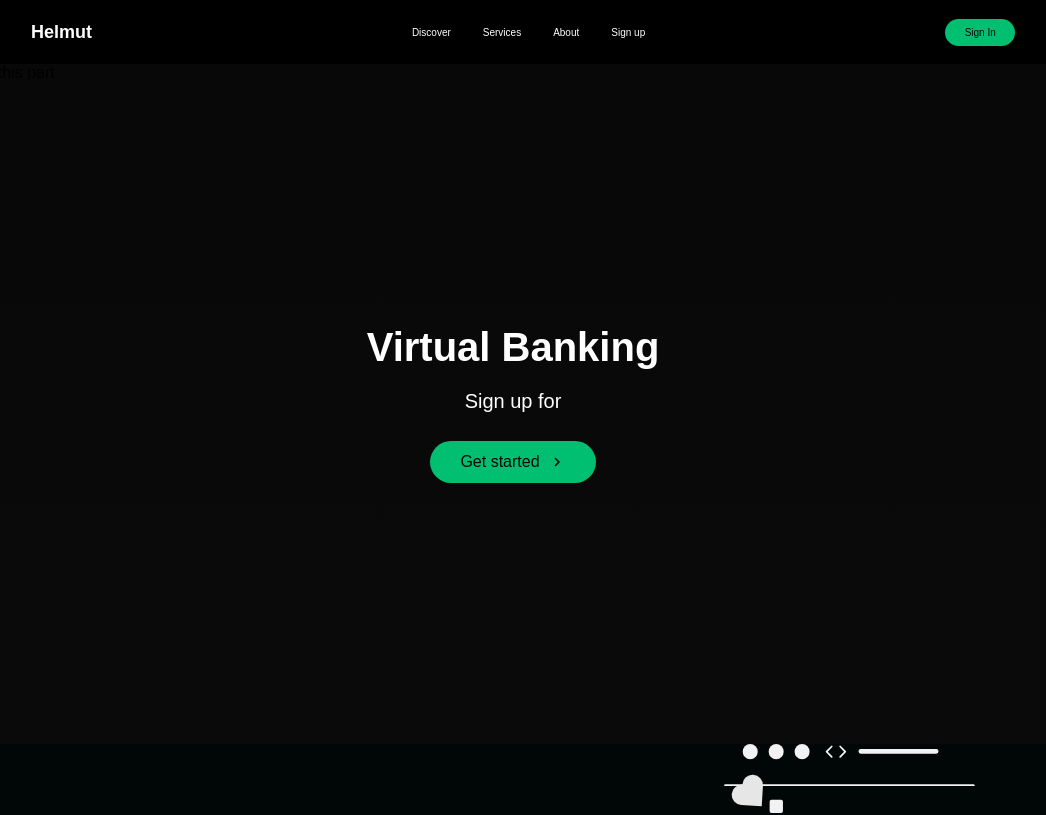
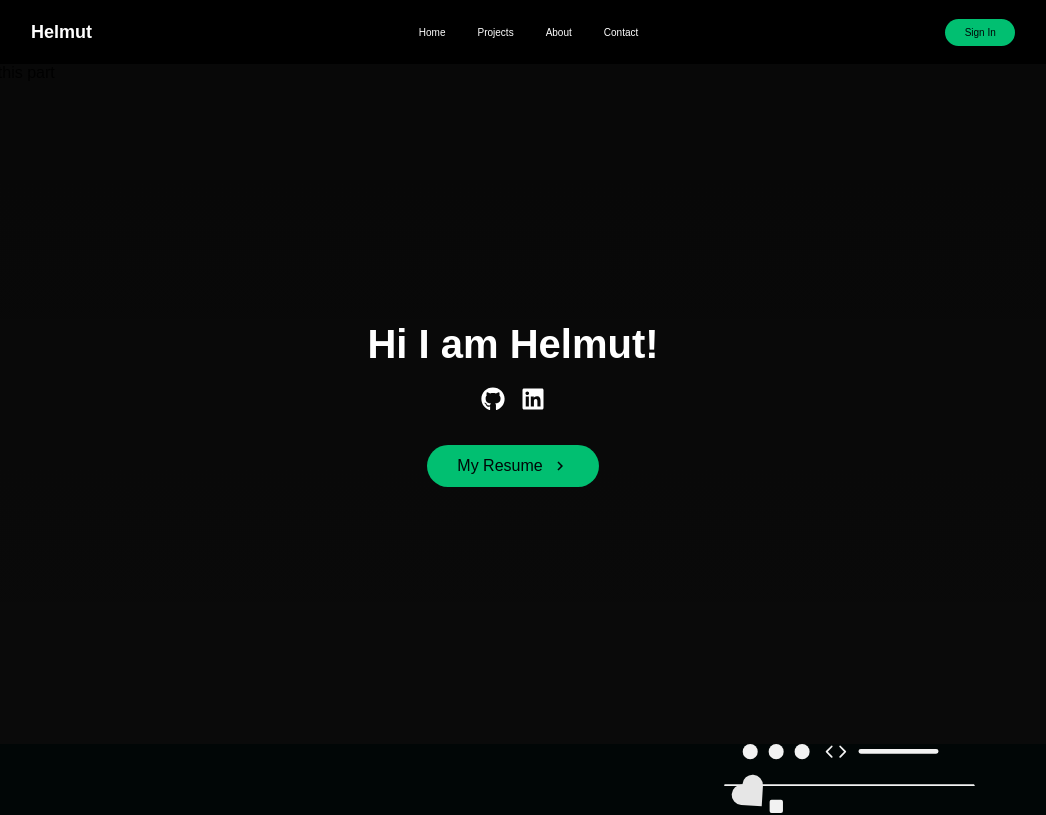
Before and after one commit to h-waldschmidt/website, a React (Create React App) app: page / in a window 1280 px wide. Shown: the top 815 px of the page, without its empty margins (127-1173 px from the left). Built offline with nearby package versions, Linux system fonts and the light colour scheme; a web font is replaced by a local one.

Commit message:
styling and responsive changes

```diff
--- a/src/components/ButtonElement.js
+++ b/src/components/ButtonElement.js
@@ -15,6 +15,7 @@ export const Button = styled(Link)`
     justify-content:center;
     align-items:center;
     transition: all 0.2s ease-in-out;
+    text-decoration: none;
 
     &:hover{
         transition: all 0.2s ease-in-out;
--- a/src/components/HeroSection/HeroElements.js
+++ b/src/components/HeroSection/HeroElements.js
@@ -103,3 +103,15 @@ export const ArrowRight = styled(MdKeyboardArrowRight)`
     margin-left: 8px;
     font-size: 2.25vh;
 `;
+
+export const SocialIcons = styled.div`
+    display: center;
+    align-items: center;
+    width: 240px;
+`;
+
+export const SocialIconLink = styled.a`
+    padding: 1vh;
+    color: #fff;
+    font-size: 24px;
+`;
--- a/src/components/HeroSection/HeroSection.js
+++ b/src/components/HeroSection/HeroSection.js
@@ -9,8 +9,11 @@ import {
     HeroP,
     HeroBtnWrapper,
     ArrowForward,
-    ArrowRight
+    ArrowRight,
+    SocialIcons,
+    SocialIconLink
 } from './HeroElements';
+import { FaLinkedin, FaGithub } from 'react-icons/fa';
 const HeroSection = () => {
     const [hover, setHover] = useState(false);
 
@@ -19,18 +22,27 @@ const HeroSection = () => {
     }
 
     return (
-        <HeroContainer>
+        <HeroContainer id='home'>
             <HeroBg>
                 // TODO: change this part
                 <VideoBg autoPlay loop muted type='video/mp4' />
             </HeroBg>
             <HeroContent>
-                <HeroH1>Virtual Banking</HeroH1>
-                <HeroP>Sign up for</HeroP>
+                <HeroH1>Hi I am Helmut!</HeroH1>
+                <HeroP>
+                    <SocialIcons>
+                        <SocialIconLink href='//www.github.com' target='_blank' aria-label='Linkedin'>
+                            <FaGithub />
+                        </SocialIconLink>
+                        <SocialIconLink href='//www.linkedin.com' target='_blank' aria-label='Linkedin'>
+                            <FaLinkedin />
+                        </SocialIconLink>
+                    </SocialIcons>
+                </HeroP>
                 <HeroBtnWrapper>
-                    <Button to='signup' onMouseEnter={onHover} onMouseLeave={onHover}
+                    <Button href='//www.github.com' target='_blank' onMouseEnter={onHover} onMouseLeave={onHover}
                         primary='true' dark='true'>
-                        Get started {hover ? <ArrowForward /> : <ArrowRight />}
+                        My Resume{hover ? <ArrowForward /> : <ArrowRight />}
                     </Button>
 
                 </HeroBtnWrapper>
--- a/src/components/InfoSection/Data.js
+++ b/src/components/InfoSection/Data.js
@@ -1,5 +1,5 @@
 export const homeObjOne = {
-    id: 'discover',
+    id: 'Projects',
     lightBg: false,
     lightText: true,
     lightTextDesc: true,
@@ -16,7 +16,7 @@ export const homeObjOne = {
 };
 
 export const homeObjTwo = {
-    id: 'services',
+    id: 'About',
     lightBg: true,
     lightText: false,
     lightTextDesc: false,
@@ -32,7 +32,7 @@ export const homeObjTwo = {
     darkText: true
 };
 export const homeObjThree = {
-    id: 'signup',
+    id: 'Contact',
     lightBg: true,
     lightText: false,
     lightTextDesc: false,
--- a/src/components/Navbar/NavBarElements.js
+++ b/src/components/Navbar/NavBarElements.js
@@ -40,7 +40,7 @@ export const NavLogo = styled(LinkR)`
 export const MobileIcon = styled.div`
     display: none;
 
-    @media (max-width: 768px) {
+    @media (max-width: 834px) {
         display: block;;
         position: absolute;
         top: 0;
@@ -59,7 +59,7 @@ export const NavMenu = styled.ul`
     text-align: center;
     margin-right: -2.45vh;
 
-    @media screen and (max-width: 768px) {
+    @media screen and (max-width: 834px) {
         display: none;
     }
 `;
@@ -86,7 +86,7 @@ export const NavBtn = styled.nav`
     display: flex;
     align-items: center;
 
-    @media screen and (max-width: 768px){
+    @media screen and (max-width: 834px){
         display: none;
     }
 `;
--- a/src/components/Navbar/Navbar.js
+++ b/src/components/Navbar/Navbar.js
@@ -47,27 +47,22 @@ const Navbar = ({ toggle }) => {
                         </MobileIcon>
                         <NavMenu>
                             <NavItem>
-                                <NavLinks to='discover'
+                                <NavLinks to='/' onClick={toggleHome}>
+                                    Home
+                                </NavLinks>
+                            </NavItem>
+                            <NavItem>
+                                <NavLinks to='Projects'
                                     smooth={true}
                                     duration={500}
                                     spy={true}
                                     exact='true'
                                     offset={-80}>
-                                    Discover
+                                    Projects
                                 </NavLinks>
                             </NavItem>
                             <NavItem>
-                                <NavLinks to='services'
-                                    smooth={true}
-                                    duration={500}
-                                    spy={true}
-                                    exact='true'
-                                    offset={-80}>
-                                    Services
-                                </NavLinks>
-                            </NavItem>
-                            <NavItem>
-                                <NavLinks to='about'
+                                <NavLinks to='About'
                                     smooth={true}
                                     duration={500}
                                     spy={true}
@@ -77,13 +72,13 @@ const Navbar = ({ toggle }) => {
                                 </NavLinks>
                             </NavItem>
                             <NavItem>
-                                <NavLinks to='signup'
+                                <NavLinks to='Contact'
                                     smooth={true}
                                     duration={500}
                                     spy={true}
                                     exact='true'
                                     offset={-80}>
-                                    Sign up
+                                    Contact
                                 </NavLinks>
                             </NavItem>
                         </NavMenu>
--- a/src/components/Sidebar/Sidebar.jsx
+++ b/src/components/Sidebar/Sidebar.js
@@ -6,8 +6,6 @@ import {
     SidebarWrapper,
     SidebarMenu,
     SidebarLink,
-    SideBtnWrap,
-    SidebarRoute
 } from './SidebarElements';
 const Sidebar = ({ isOpen, toggle }) => {
     return (
@@ -17,14 +15,11 @@ const Sidebar = ({ isOpen, toggle }) => {
             </Icon>
             <SidebarWrapper>
                 <SidebarMenu>
-                    <SidebarLink to='discover' onClick={toggle}>Discover</SidebarLink>
-                    <SidebarLink to='services' onClick={toggle}>Services</SidebarLink>
-                    <SidebarLink to='about' onClick={toggle}>About</SidebarLink>
-                    <SidebarLink to='signup' onClick={toggle}>Sign up</SidebarLink>
+                    <SidebarLink to='home' onClick={toggle}>Home</SidebarLink>
+                    <SidebarLink to='Projects' onClick={toggle}>Projects</SidebarLink>
+                    <SidebarLink to='About' onClick={toggle}>About</SidebarLink>
+                    <SidebarLink to='Contact' onClick={toggle}>Contact</SidebarLink>
                 </SidebarMenu>
-                <SideBtnWrap>
-                    <SidebarRoute to='/signin'>Sign In</SidebarRoute>
-                </SideBtnWrap>
             </SidebarWrapper>
         </SidebarContainer>
     )
--- a/src/components/Sidebar/SidebarElements.jsx
+++ b/src/components/Sidebar/SidebarElements.js
@@ -61,28 +61,3 @@ export const SidebarLink = styled(LinkS)`
         transition: 0.2s ease-in-out;
     }
 `;
-
-export const SideBtnWrap = styled.div`
-    display: flex;
-    justify-content: center;
-`;
-
-export const SidebarRoute = styled(LinkR)`
-    border-radius: 50px;
-    background: #01bf71;
-    white-space: nowrap;
-    padding: 16px 64px;
-    color: #010606;
-    font-size: 16px;
-    outline: none;
-    outline: none;
-    border: none;
-    cursor: pointer;
-    transition: all 0.2s ease-in-out;
-    text-decoration: none;
-    &:hover{
-        transition: all 0.2s ease-in-out;
-        background: #fff;
-        color: #010606;
-    }
-`;
```
